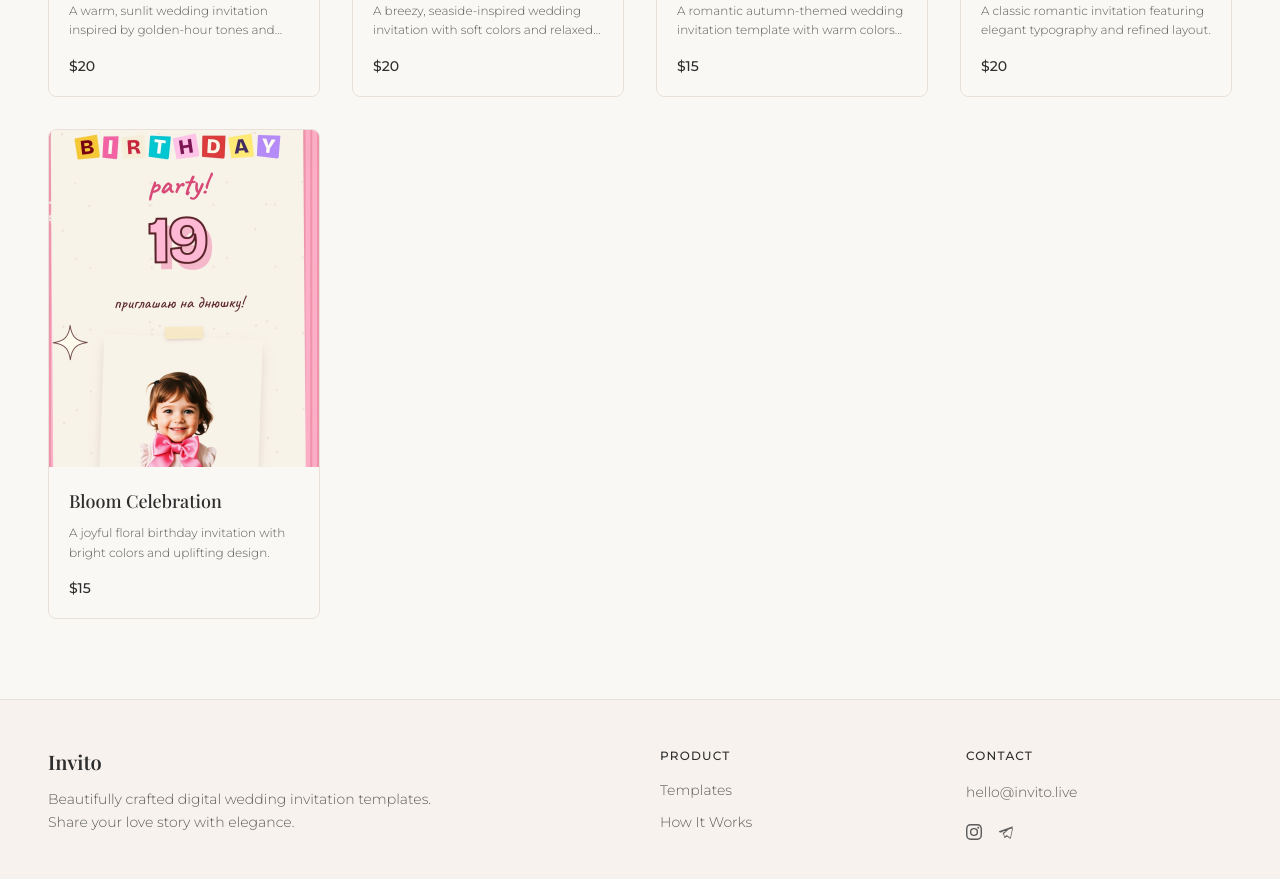
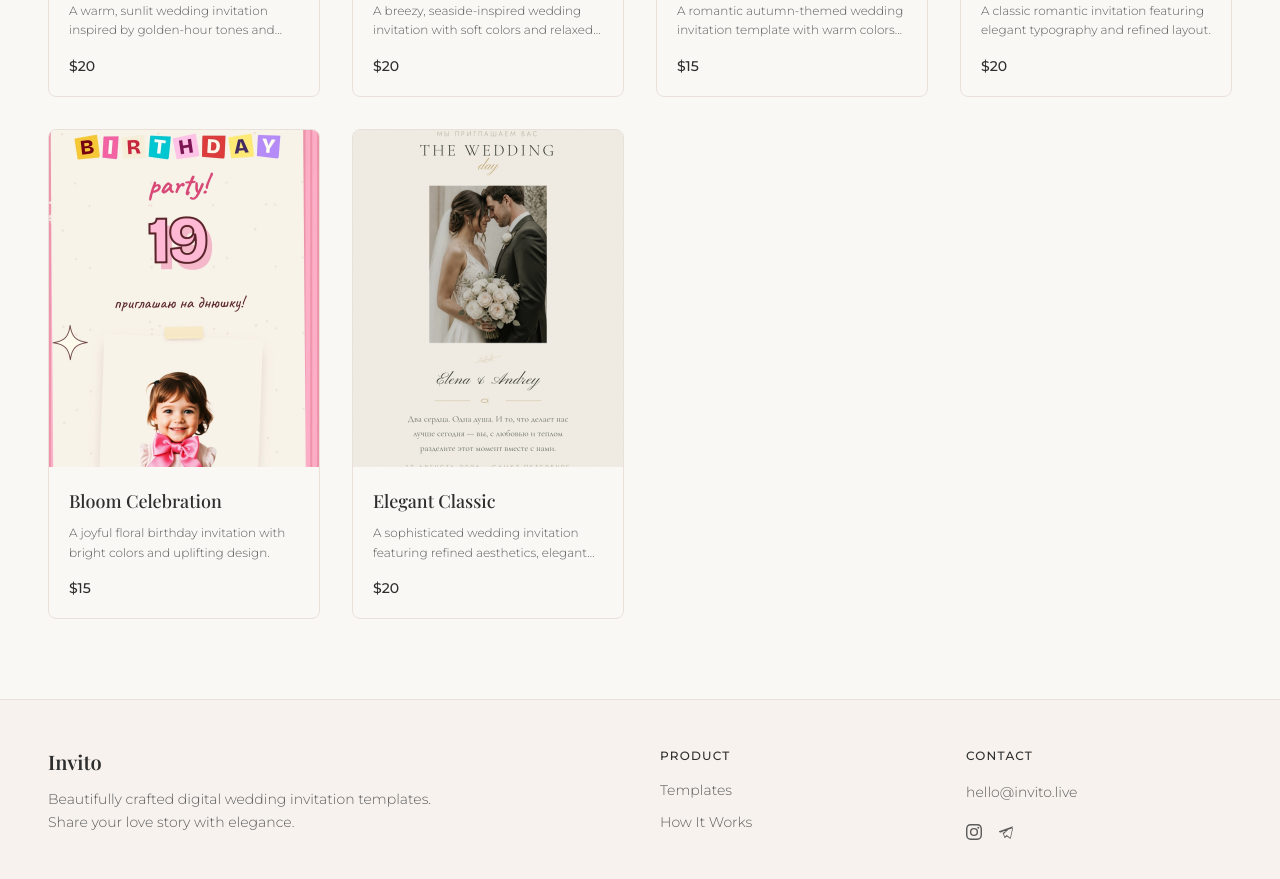
Before and after one commit to pakhlavonKh/priglashenie_uz, a React (Vite) app: page /templates in a window 1280 px wide. Shown: the part 2740-3619 px from the top of the page. Built offline with nearby package versions, Linux system fonts and the light colour scheme; a web font is replaced by a local one.

Commit message:
new template

```diff
--- a/src/data/templates.ts
+++ b/src/data/templates.ts
@@ -40,6 +40,8 @@ import everLove from "../assets/everLove.webp";
 import everLoveDesktop from "../assets/everLoveDesktop.webp";
 import bloomDesktop from "../assets/bloomDesktop.webp";
 import bloom from "../assets/bloom.webp";
+import elegant from "../assets/elegant.webp";
+import elegantDesktop from "../assets/elegantDesktop.webp";
 
 
 
@@ -339,5 +341,17 @@ export const templates: Template[] = [
     featuresKeys: [
       ...standardFeatures
     ],
+  },
+  {
+    id: "22",
+    nameKey: "templates.22.name",
+    descriptionKey: "templates.22.description",
+    price: 20,
+    image: elegant,
+    imageDesktop: elegantDesktop,
+    link: "https://elegant-invitation.netlify.app/",
+    featuresKeys: [
+      ...standardFeatures
+    ],
   }
 ];
--- a/src/locales/en.json
+++ b/src/locales/en.json
@@ -246,6 +246,10 @@
     "21": {
       "name": "Bloom Celebration",
       "description": "A joyful floral birthday invitation with bright colors and uplifting design."
+    },
+    "22": {
+      "name": "Elegant Classic",
+      "description": "A sophisticated wedding invitation featuring refined aesthetics, elegant typography, and timeless style."
     }
   }
 }
--- a/src/locales/kz.json
+++ b/src/locales/kz.json
@@ -210,6 +210,10 @@
     "21": {
       "name": "Гүл Тойы",
       "description": "Жарық түстер мен гүлді сәнімен қуанышты туған күн шақыруы."
+    },
+    "22": {
+      "name": "Талғампаз Салтанат",
+      "description": "Нәзік эстетика, талғампаз типография және мінсіз стильге ие талғампаз үйлену шақыруы."
     }
   },
   "navbar": {
--- a/src/locales/ru.json
+++ b/src/locales/ru.json
@@ -239,6 +239,10 @@
     "21": {
       "name": "Цветущий Праздник",
       "description": "Яркое праздничное приглашение с цветочными акцентами и радостным дизайном."
+    },
+    "22": {
+      "name": "Элегантная Классика",
+      "description": "Изысканное свадебное приглашение с утончённой эстетикой, элегантной типографикой и безупречным стилем."
     }
   }
 }
--- a/src/locales/uz.json
+++ b/src/locales/uz.json
@@ -203,6 +203,10 @@
     "21": {
       "name": "Gulbayram",
       "description": "Yorqin ranglar va gul bezaklari bilan quvnoq tug‘ilgan kun taklifnomasi."
+    },
+    "22": {
+      "name": "Nafis Tantanalar",
+      "description": "Nafis estetika, nozik tipografiya va bejirim uslubga ega nafis to‘y taklifnomasi."
     }
   },
 
```
Also changed, not shown: src/assets/elegant.webp (added), src/assets/elegantDesktop.webp (added).
